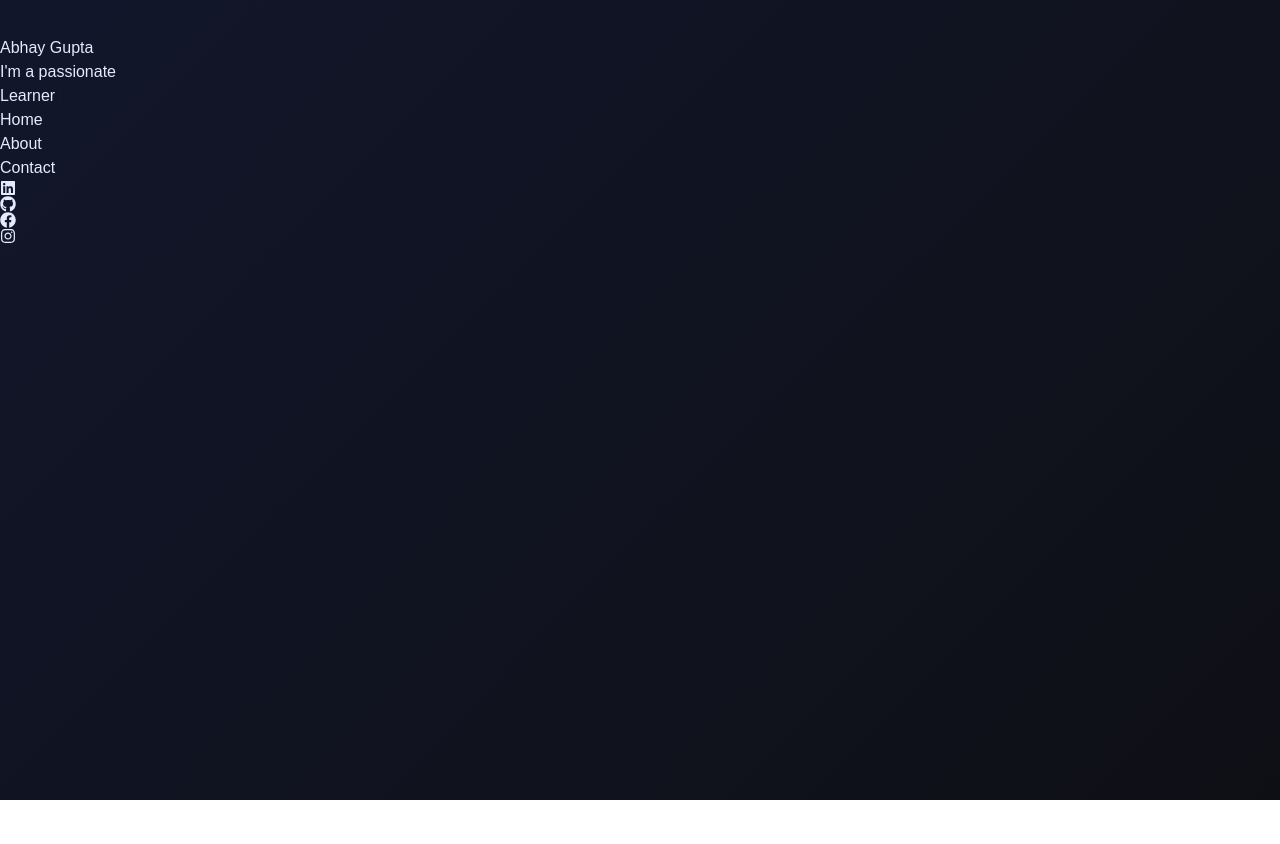
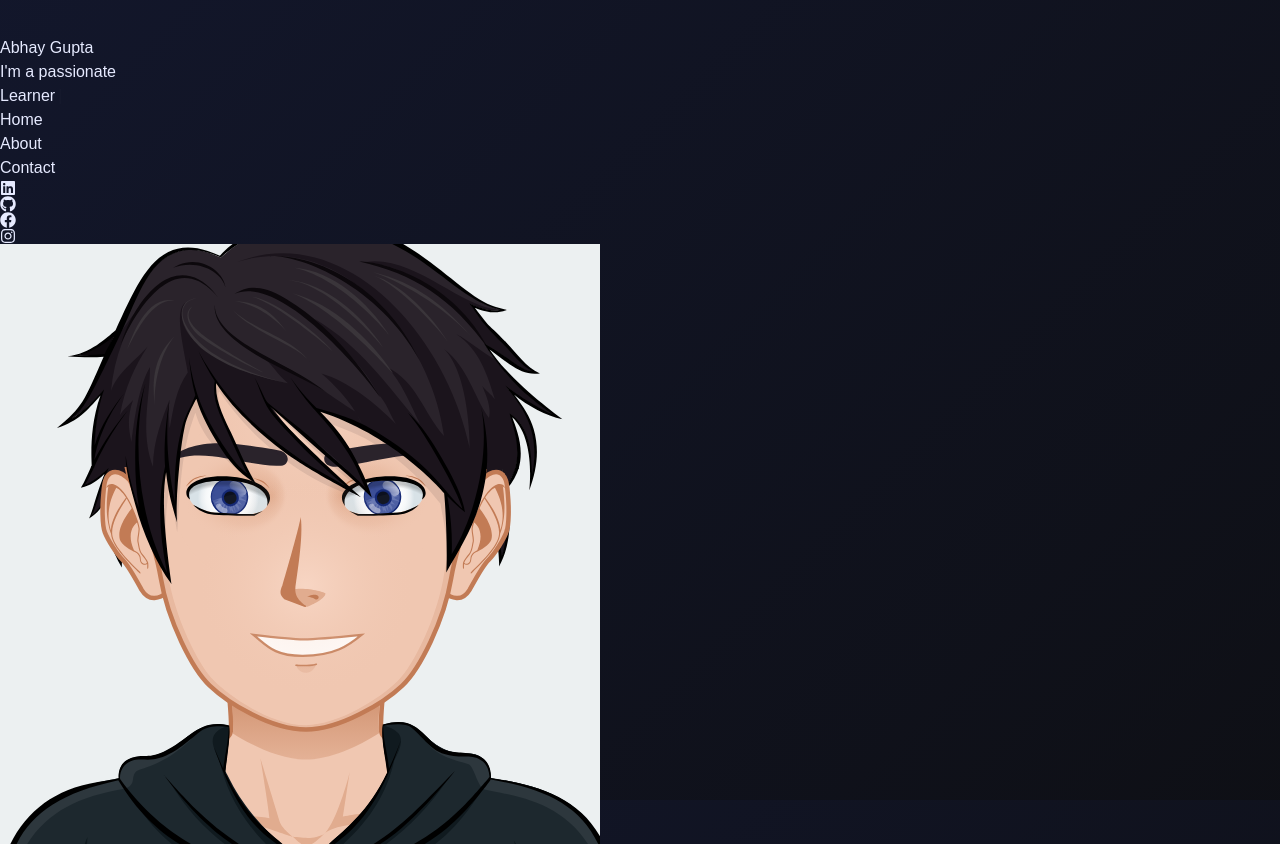
Before and after one commit to Freakcodes/Portfolio-2.0, a React (Vite) app: page / in a window 1280 px wide. Before the commit the page ends 800 px from the top, so only its background shows below. Built offline with nearby package versions, Linux system fonts and the light colour scheme.

Commit message:
Added avatar

```diff
--- a/package.json
+++ b/package.json
@@ -22,7 +22,10 @@
     "react-hook-form": "^7.49.2",
     "react-icons": "^4.12.0",
     "react-router-dom": "^6.21.1",
-    "react-simple-typewriter": "^5.0.1"
+    "react-simple-typewriter": "^5.0.1",
+     "three": "^0.160.0",
+  "@react-three/fiber": "^8.13.5",
+  "@react-three/drei": "^9.93.2"
   },
   "devDependencies": {
     "@types/react": "^18.2.43",
--- a/src/components/Image.jsx
+++ b/src/components/Image.jsx
@@ -1,9 +1,9 @@
 import React from 'react'
-
+import myAvatar from '../assets/myAvatar.svg'
 const Image = () => {
   return (
-    <div className='w-[25%] md:absolute md:right-0 md:top-10 md:mr-[150px] absolute top-0 ml-[120px] ' >
-        <img src="https://drive.google.com/uc?id=1r2Vxe2Udod6tS3c7ITDTyJSDZPNGd6Ox" alt="" className=' rounded-full mt-[100px]   ' />
+    <div className=' md:absolute md:right-0 md:top-10 md:mr-[150px] absolute top-0 ml-[120px] w-[300px]  md:flex md:items-center md:h-[calc(100vh-80px)] hidden' >
+        <img src={myAvatar} alt="an Avaatar" className='rounded-full' />
     </div>
   )
 }
--- a/src/pages/Home.jsx
+++ b/src/pages/Home.jsx
@@ -5,8 +5,9 @@ import Nav from '../components/Nav'
 import {motion as m} from "framer-motion"
 import Icons from '../components/Icons'
 import Image from '../components/Image'
-import CharacterCursor from '../components/CharacterCursor'
+
 import SmoothFollower from '../components/SmoothFollower'
+
 const Home = () => {
   return (
 
@@ -15,20 +16,23 @@ const Home = () => {
     animate={{y:"0%"}}
     transition={{duration:0.75,ease:"easeOut"}}
     exit={{opacity:1}}
-    className=' items-center justify-around h-[100vh] content-center'
+    className=' items-center justify-around  content-center'
     >
 
      <SmoothFollower/>
         <Name/>
         <Descrip/>
+
         <div className="onlyhome mt-4">
         <Nav/>
         </div>
 
         <Icons/>
 
+      <div className=''>
+          <Image />
+      </div>
 
-        {/* <Image /> */}
 
 
     </m.div>
```
Also changed, not shown: src/assets/myAvatar.svg (added), 1 other file (tests, documents, lock files or other folders).
